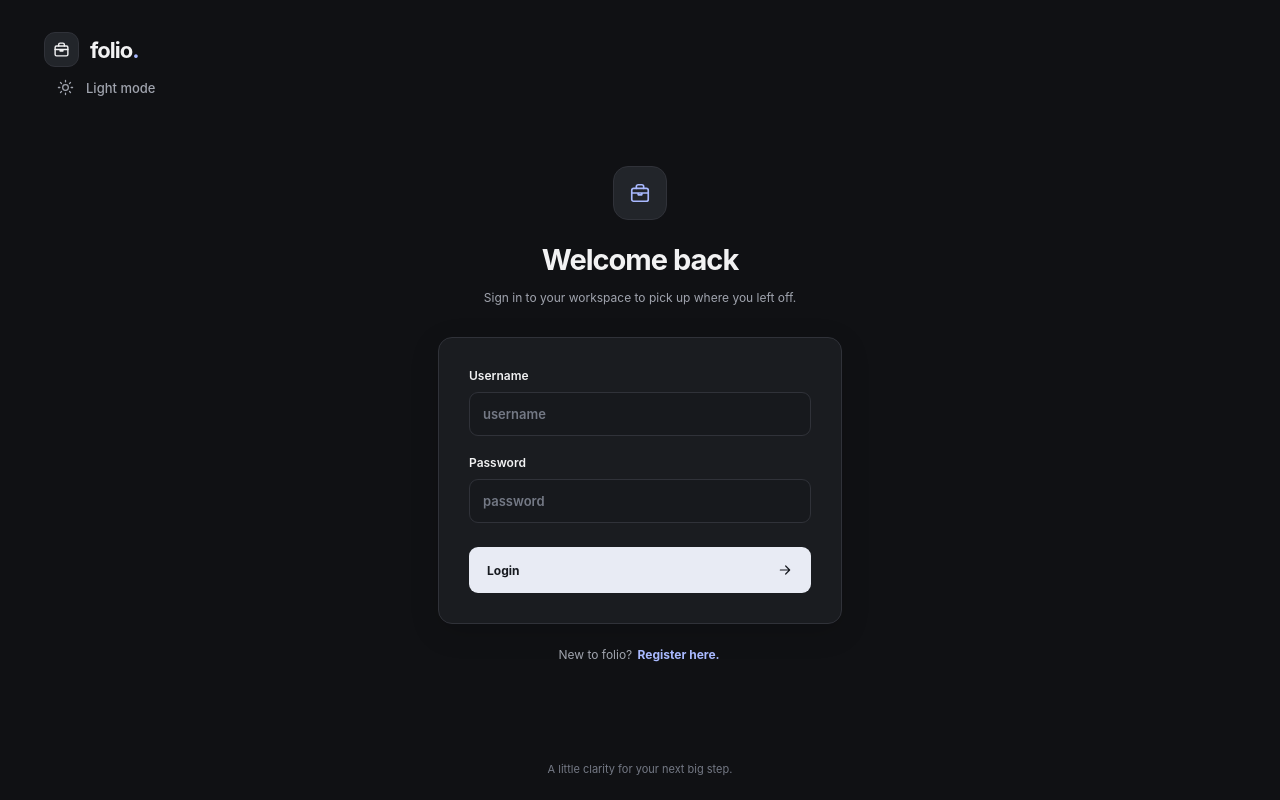
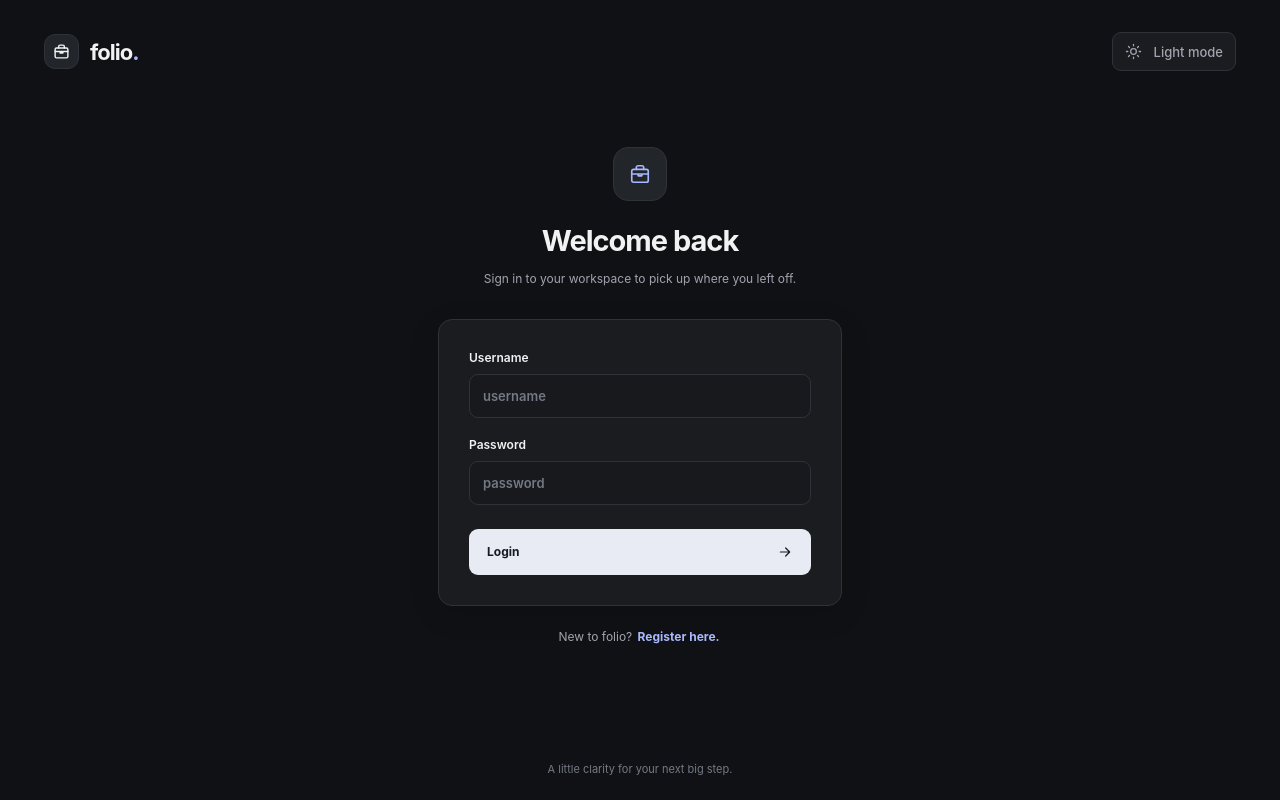
Before and after one commit to Christianvdev/JobTracker, a React app in the folder frontend/: page / in a window 1280 px wide. Built offline with nearby package versions, Linux system fonts and the light colour scheme; the HTML template or start-up script is replaced by a standard one.

Commit message:
style: position theme switch neatly on login and registration

```diff
--- a/frontend/src/styles/Login.css
+++ b/frontend/src/styles/Login.css
@@ -7,7 +7,17 @@
 }
 
 .auth-header {
+  display: flex;
+  align-items: center;
+  justify-content: space-between;
   padding: 32px 44px;
+}
+
+.auth-header .theme-button {
+  width: auto;
+  padding: 10px 12px;
+  border: 1px solid var(--border);
+  background: var(--surface);
 }
 
 .auth-center {
```
